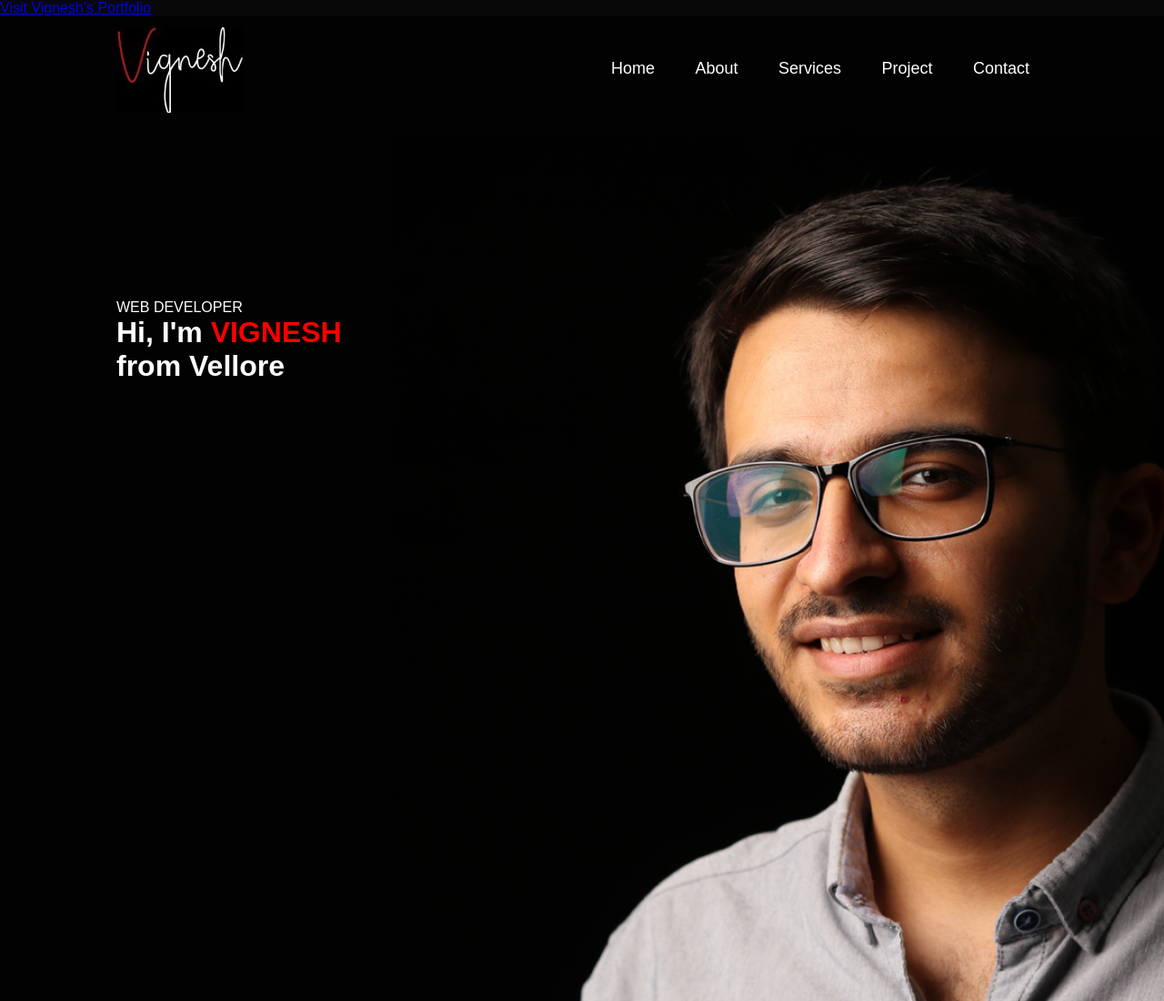
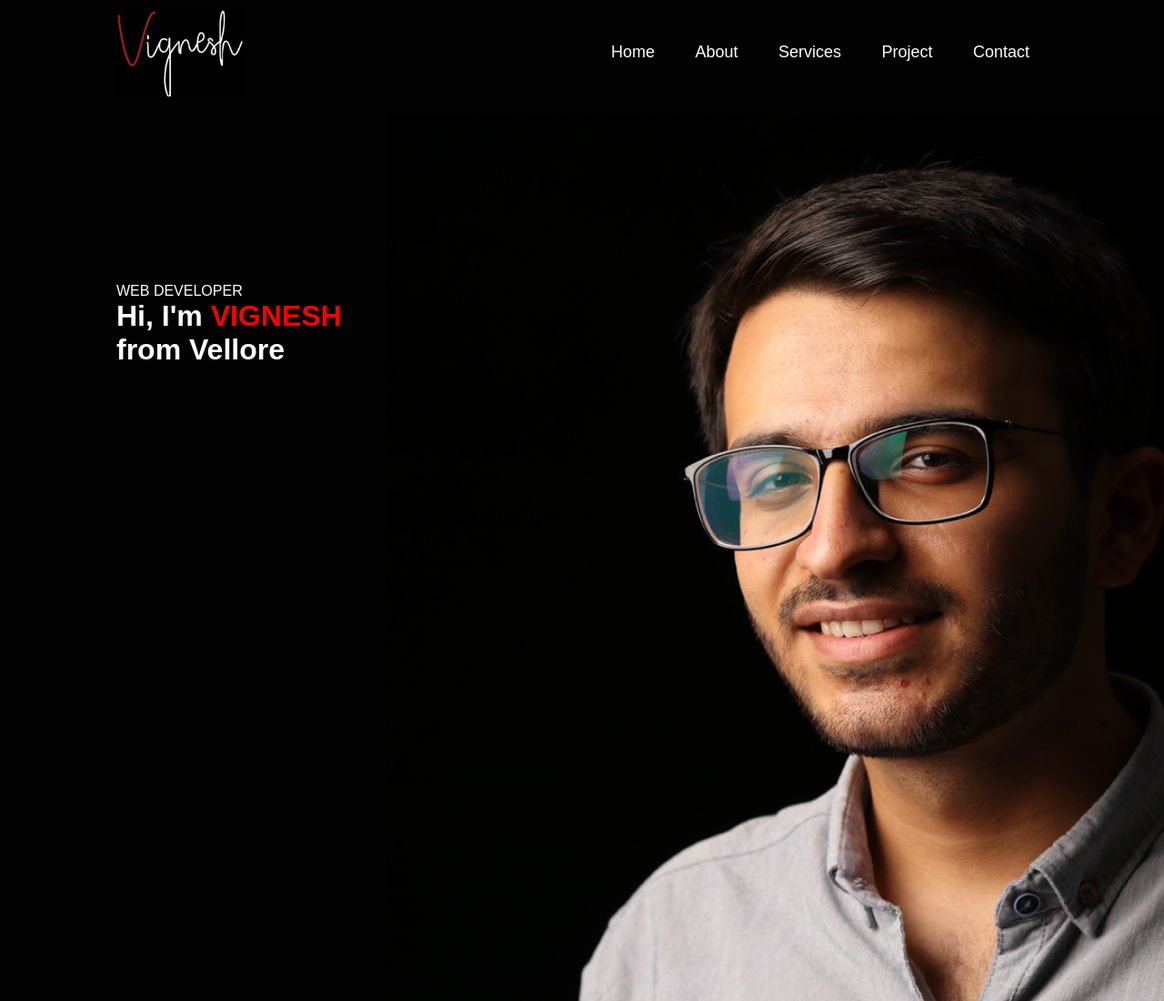
Before and after one commit to Vigneshven/Portfolio, a plain HTML site: page index1.html in a window 1280 px wide. Shown: the top 1100 px of the page at 91% size. Drawn offline with Linux system fonts and the light colour scheme; files whose address does not match are found by name.

Commit message:
Update index1.html

```diff
--- a/index1.html
+++ b/index1.html
@@ -5,7 +5,6 @@
     <meta name="viewport" content="width=device-width, initial-scale=1.0">
     <title>Personal Portfolio Website</title>
     <link rel="stylesheet" href="style1.css">
-    <a href="https://vigneshvportfolio.pages.dev/index1.html/">Visit Vignesh's Portfolio</a>
     <script src="https://kit.fontawesome.com/2ecf647875.js" crossorigin="anonymous"></script>
 
 </head>
```
